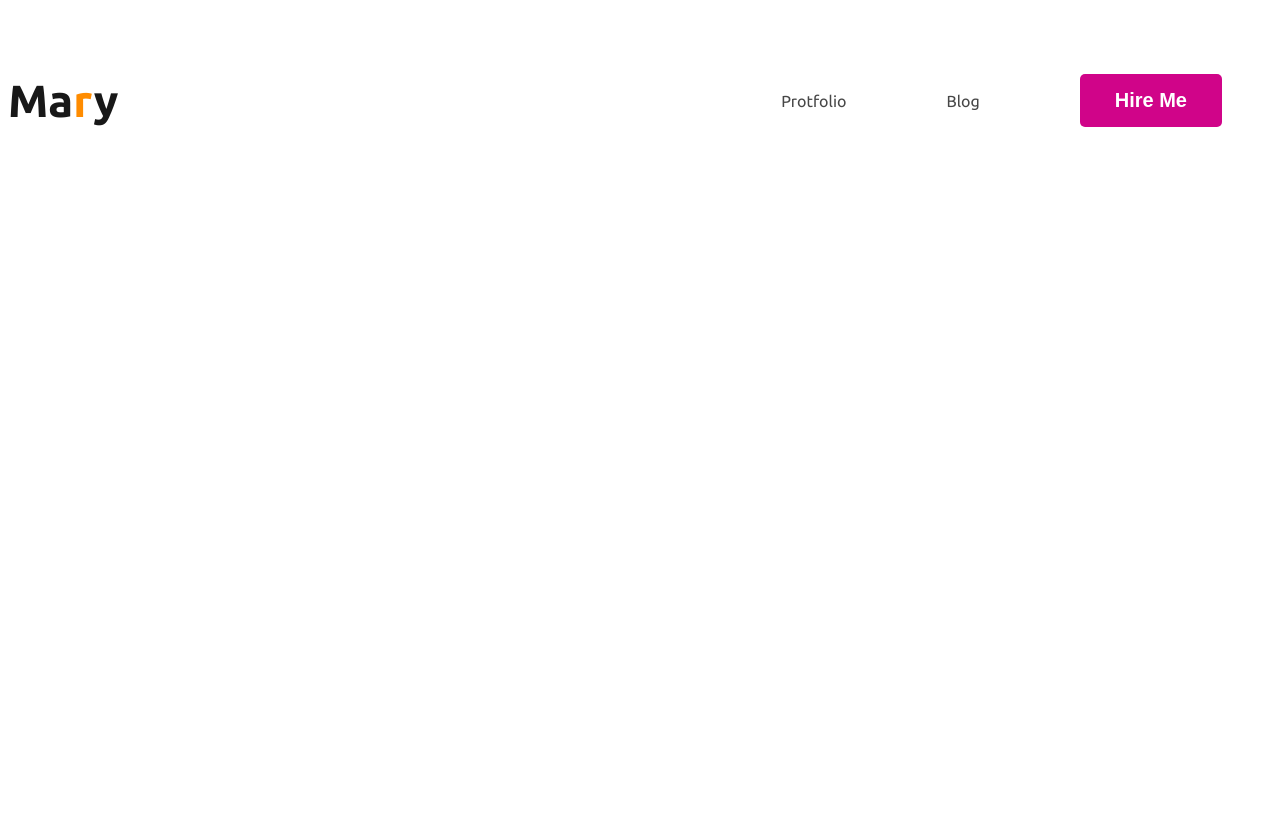
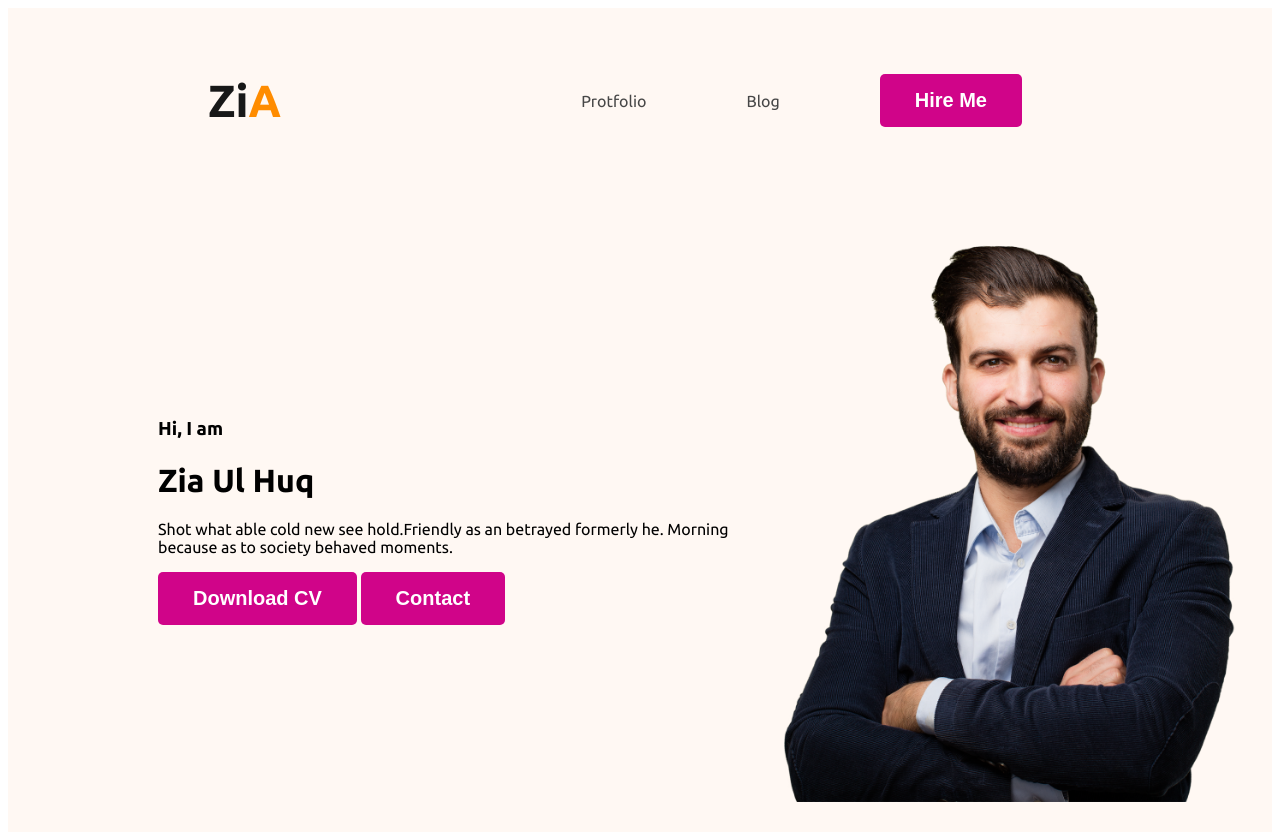
Before and after one commit to zhzia14/web-developer-protfolio, a plain HTML site: page index.html in a window 1280 px wide. Before the commit the page ends 800 px from the top, so only its background shows below. Drawn offline with Linux system fonts and the light colour scheme.

Commit message:
created header

```diff
--- a/index.html
+++ b/index.html
@@ -12,18 +12,25 @@
 </head>
 
 <body>
-    <header>
+    <header class="header">
         <nav>
-            <h3 class="nav-title">Ma<span class="text-primary">r</span>y</h3>
+            <h3 class="nav-title">Zi<span class="text-primary">A</span></h3>
             <ul>
                 <li><a href="">Protfolio</a></li>
                 <li><a href="">Blog</a></li>
                 <li><button class="btn-primary">Hire Me</button></li>
             </ul>
         </nav>
-
-
-
+        <div class="banner">
+            <div class="banner-content">
+                <h3 class="banner-title">Hi, I am</h3>
+                <h1 class="banner-heading">Zia Ul Huq</h1>
+                <p>Shot what able cold new see hold.Friendly as an betrayed formerly he. Morning because as to society behaved moments.</p>
+                <button class="btn-primary">Download CV</button>
+                <button class="btn-primary">Contact</button>
+            </div>
+            <img class="pro-pic" src="images/hardy.png" alt="">
+        </div>
     </header>
 
     <main>
--- a/styles/protfolio.css
+++ b/styles/protfolio.css
@@ -26,6 +26,7 @@ nav  {
     display: flex;
     align-items: center;
     justify-content: space-between;
+    margin: 0 200px;
 }
 
 .nav-title{
@@ -48,3 +49,19 @@ nav a{
     text-decoration: none;
     color: #474747;
 }
+
+/* Header related style */
+
+.header{
+    background-color: #FFF8F3;
+}
+
+.banner{
+    padding: 30px 30px 30px 150px;
+    display: flex;
+    align-items: center;
+}
+
+.banner .pro-pic{
+    width: 500px;
+}
```
